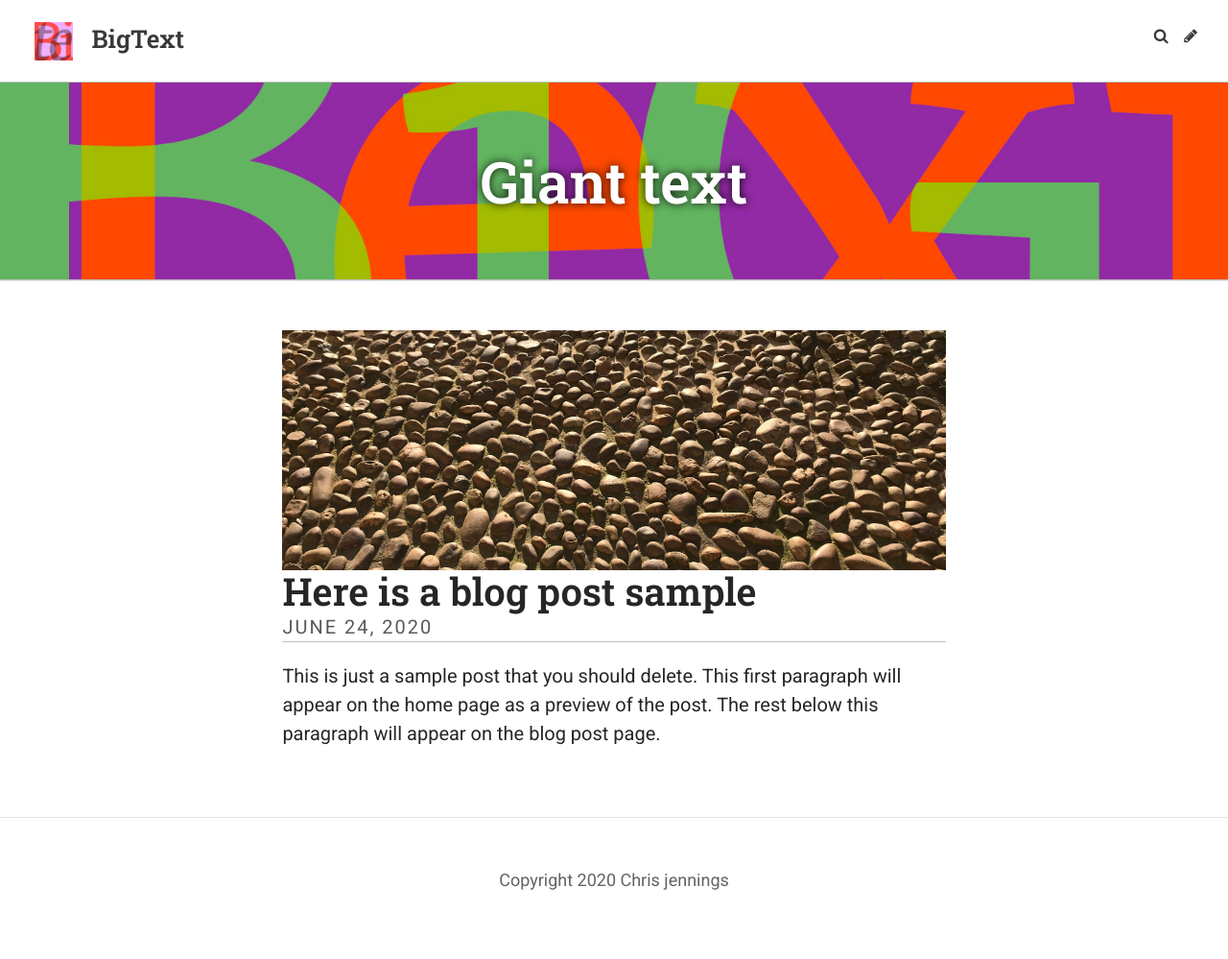
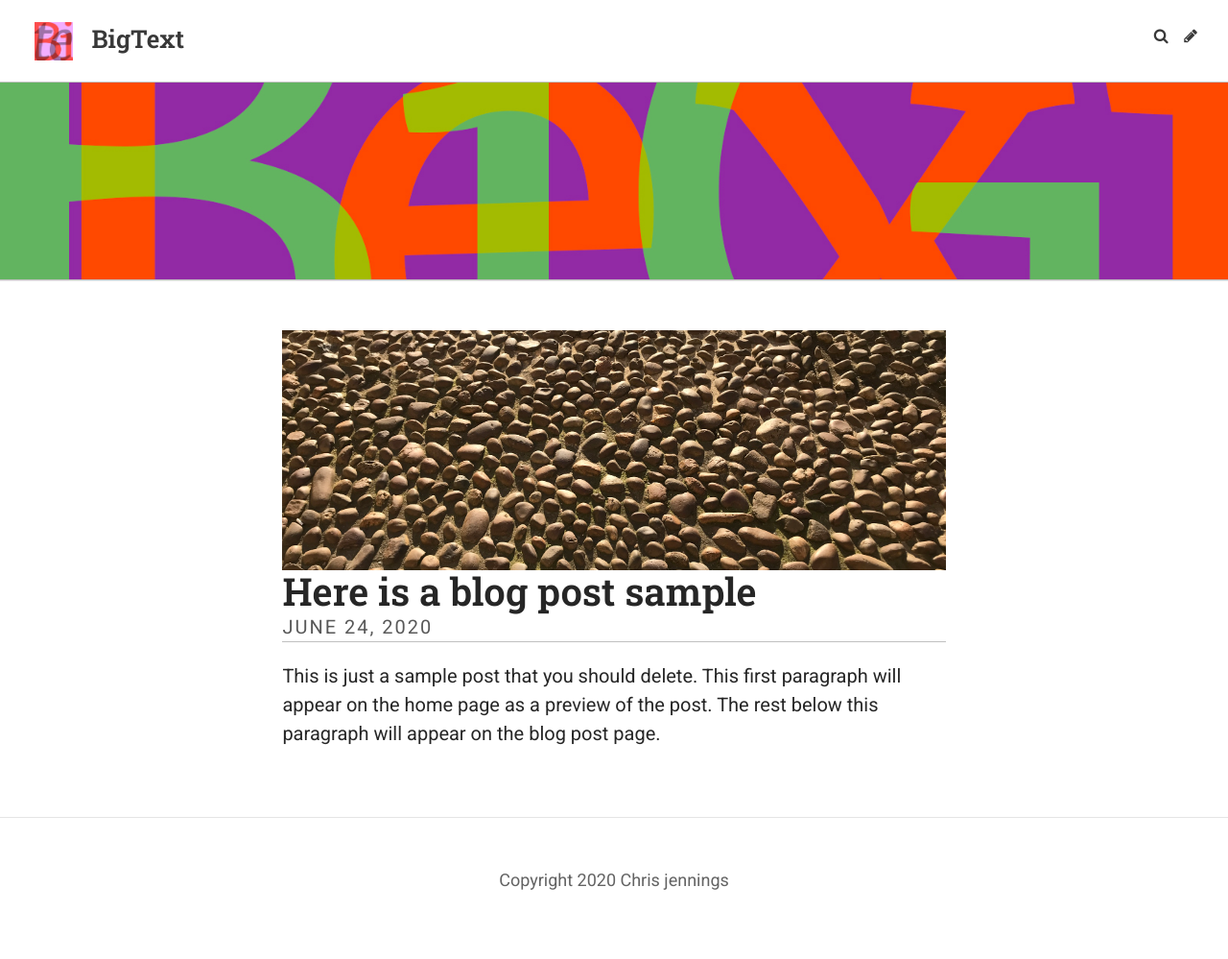
Before and after one commit to chrisatbrookes/bigtext, a Jekyll site: the page built from index.html, in a window 1280 px wide. Shown: the whole page at 96% size. Built offline with Jekyll 4.4.1, drawn with Linux system fonts in a browser that asks for light colours; the list of posts is cut into pages by our own code.

Commit message:
Update Settings “general”

```diff
--- a/_data/settings.yml
+++ b/_data/settings.yml
@@ -1,6 +1,6 @@
 title: BigText
 description: Looking at how type is used in gigantic lettering
-header_text: Giant text
+header_text: ""
 footer_text: Copyright 2020 Chris jennings
 header_feature_image: ../uploads/bigtext.jpg
 bannerheight: "20"
```
